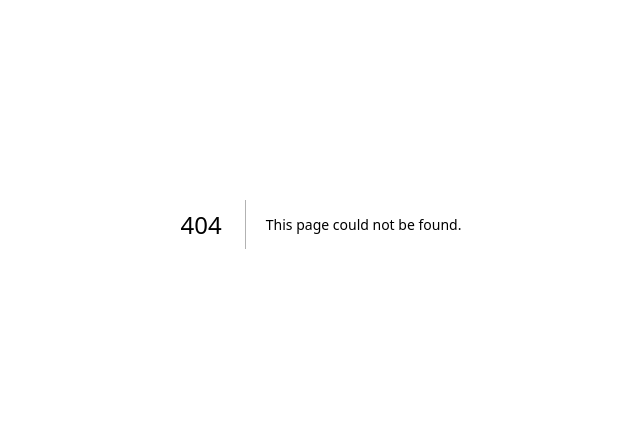
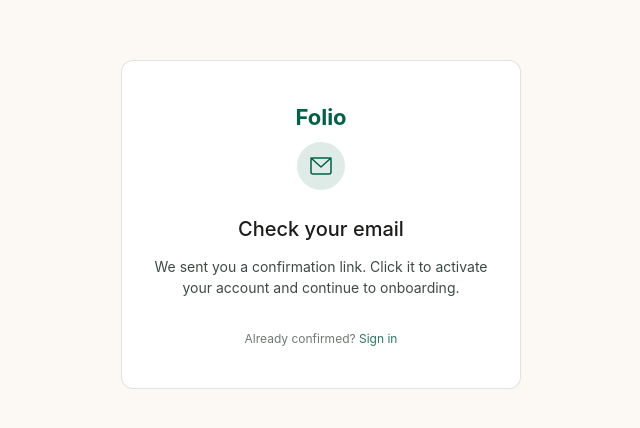
Before and after one commit to dropandresetmain-prog/resume-copilot, a Next.js app: page /auth/confirm-email in a window 1280 px wide. Before the commit this address had no page. Shown: the part 176-604 px from the top of the page, without its empty margins (319-959 px from the left). Built offline with nearby package versions, Linux system fonts and the light colour scheme.

Commit message:
fix(auth+nav): sign-out button, wire Add a job CTA, signup email confirmation branch, confirm-email page

```diff
--- /dev/null
+++ b/src/app/auth/confirm-email/page.tsx
@@ -0,0 +1,33 @@
+import Link from "next/link";
+
+export default function ConfirmEmailPage() {
+  return (
+    <div className="w-full max-w-[400px] bg-white rounded-[12px] border border-folio-outline-variant/50 px-8 py-10 text-center">
+      <p className="text-[22px] font-bold text-folio-primary mb-2">Folio</p>
+
+      <div className="flex justify-center mb-6">
+        <div className="w-12 h-12 rounded-full bg-folio-primary-container/15 flex items-center justify-center text-folio-primary">
+          <svg width="24" height="24" viewBox="0 0 24 24" fill="none" stroke="currentColor" strokeWidth="1.5" strokeLinecap="round" strokeLinejoin="round" aria-hidden="true">
+            <rect x="2" y="4" width="20" height="16" rx="2" />
+            <polyline points="2,4 12,13 22,4" />
+          </svg>
+        </div>
+      </div>
+
+      <h1 className="text-[20px] font-medium text-folio-on-surface mb-3">
+        Check your email
+      </h1>
+      <p className="text-[14px] text-folio-on-surface-variant mb-8">
+        We sent you a confirmation link. Click it to activate your account and
+        continue to onboarding.
+      </p>
+
+      <p className="text-[12px] text-folio-outline">
+        Already confirmed?{" "}
+        <Link href="/auth/login" className="text-folio-primary-container hover:underline">
+          Sign in
+        </Link>
+      </p>
+    </div>
+  );
+}
--- a/src/app/auth/signup/page.tsx
+++ b/src/app/auth/signup/page.tsx
@@ -28,8 +28,15 @@
     setErrors({});
     setLoading(true);
     try {
-      await signUpWithPassword(email, password);
-      router.push("/onboarding");
+      const result = await signUpWithPassword(email, password);
+      // When email confirmation is required, Supabase returns no session.
+      // Route the user to a holding page rather than a protected route they
+      // cannot access yet.
+      if (!result.session) {
+        router.push("/auth/confirm-email");
+      } else {
+        router.push("/onboarding");
+      }
     } catch (err: unknown) {
       setErrors({ form: err instanceof Error ? err.message : "Sign up failed." });
     } finally {
--- a/src/components/app/AppNav.tsx
+++ b/src/components/app/AppNav.tsx
@@ -1,7 +1,7 @@
 "use client";
 
 import Link from "next/link";
-import { usePathname } from "next/navigation";
+import { usePathname, useRouter } from "next/navigation";
 
 import { NavIcon } from "@/components/app/NavIcon";
 import {
@@ -9,6 +9,7 @@
   APP_UTILITY_ITEMS,
   isAppNavActive,
 } from "@/components/app/nav";
+import { signOut } from "@/lib/supabase/auth";
 
 function NavItem({
   href,
@@ -39,6 +40,15 @@
 
 export function AppNav() {
   const pathname = usePathname();
+  const router = useRouter();
+
+  async function handleSignOut() {
+    try {
+      await signOut();
+    } finally {
+      router.push("/auth/login");
+    }
+  }
 
   return (
     <aside
@@ -76,8 +86,8 @@
         <div className="mb-4 border-t border-white/10" />
 
         {/* Add a job — terracotta CTA */}
-        <button
-          type="button"
+        <Link
+          href="/generate"
           className="flex w-full items-center justify-center gap-2 rounded-lg bg-folio-cta px-4 py-2.5 text-sm font-medium text-white transition hover:bg-folio-cta-hover"
         >
           <svg width="14" height="14" viewBox="0 0 24 24" fill="none" stroke="currentColor" strokeWidth={2.5} strokeLinecap="round" aria-hidden="true">
@@ -85,7 +95,7 @@
             <line x1="5" y1="12" x2="19" y2="12" />
           </svg>
           Add a job
-        </button>
+        </Link>
 
         {/* Utility nav (Profile, Settings) */}
         <nav className="mt-4 flex flex-col gap-0.5">
@@ -99,6 +109,22 @@
             />
           ))}
         </nav>
+
+        {/* Sign out */}
+        <div className="mt-2 border-t border-white/10 pt-3">
+          <button
+            type="button"
+            onClick={handleSignOut}
+            className="flex w-full items-center gap-3 rounded-lg px-3 py-2 text-sm font-medium text-white/50 transition-colors hover:bg-white/[0.08] hover:text-white/80"
+          >
+            <svg width="16" height="16" viewBox="0 0 24 24" fill="none" stroke="currentColor" strokeWidth={1.75} strokeLinecap="round" strokeLinejoin="round" aria-hidden="true">
+              <path d="M9 21H5a2 2 0 0 1-2-2V5a2 2 0 0 1 2-2h4" />
+              <polyline points="16 17 21 12 16 7" />
+              <line x1="21" y1="12" x2="9" y2="12" />
+            </svg>
+            Sign out
+          </button>
+        </div>
       </div>
     </aside>
   );
```
Also changed, not shown: 2 other files (tests, documents, lock files or other folders).
